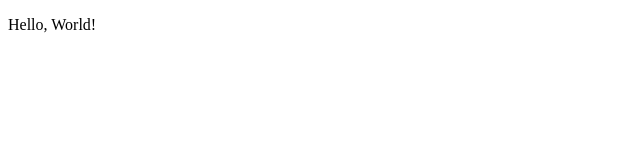
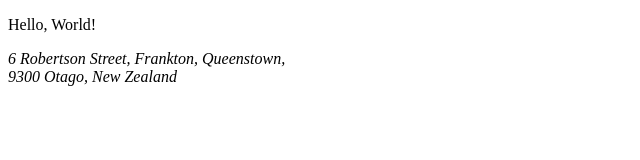
Before and after one commit to JavoFrola/sample-website, a plain HTML site: page index.html in a window 1280 px wide. Shown: the whole page, without its empty margins (0-640 px from the left). Drawn offline with Linux system fonts and the light colour scheme.

Commit message:
Address tag added

```diff
--- a/index.html
+++ b/index.html
@@ -6,5 +6,9 @@
   </head>
   <body>
     <p>Hello, World!</p>
+    <address>
+      6 Robertson Street, Frankton, Queenstown,<br>
+      9300 Otago, New Zealand
+    </address>
   </body>
 </html>
```
